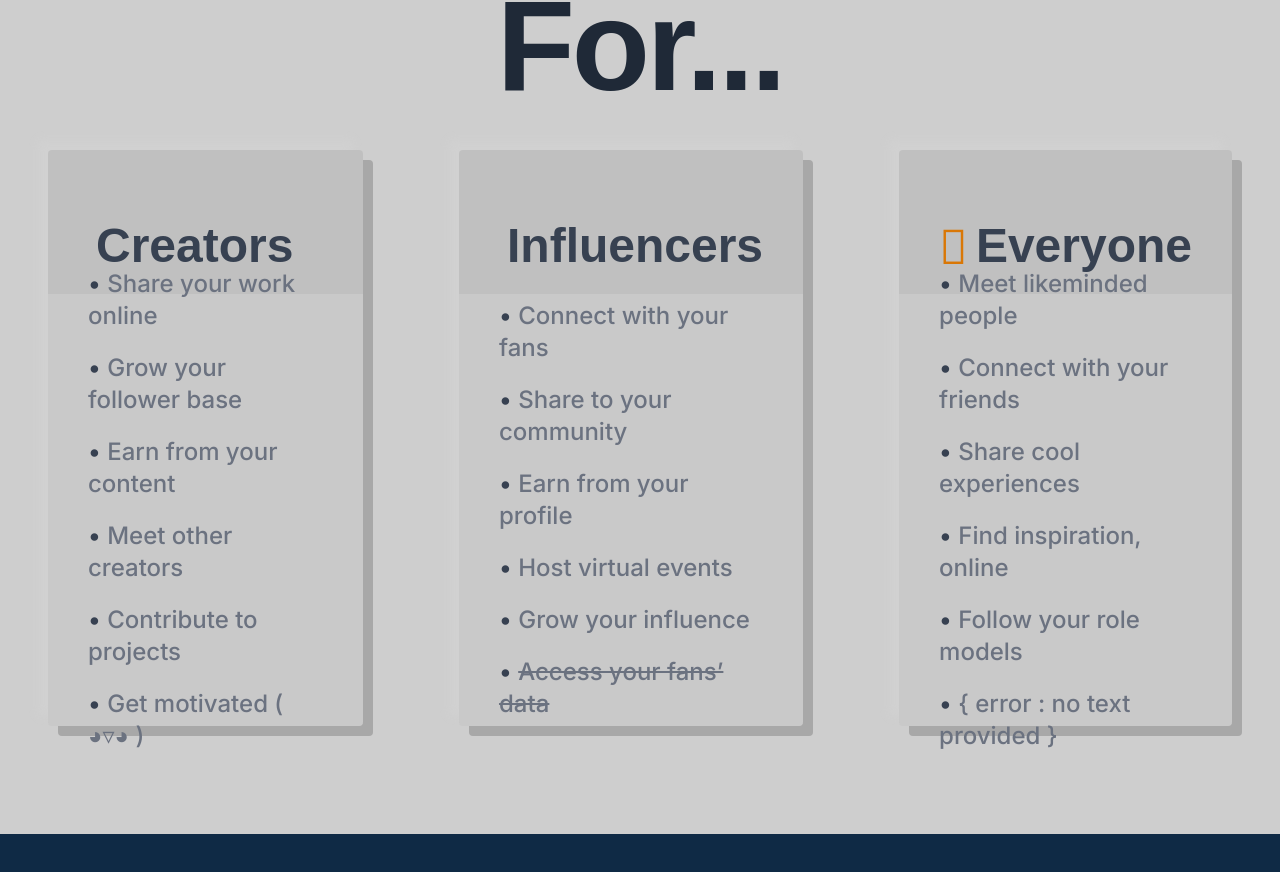
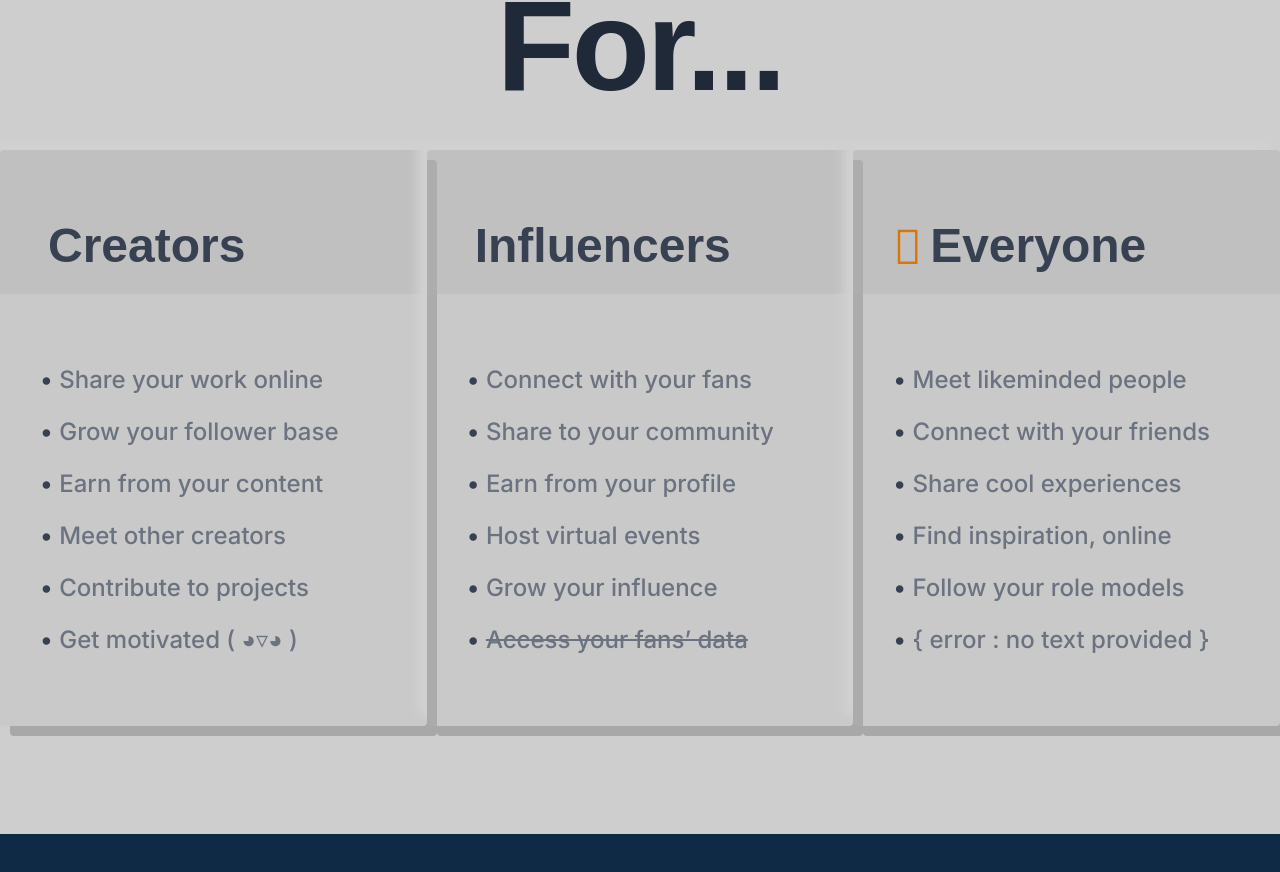
Before and after one commit to kevinjosethomas/haven-frontend, a Next.js app: page / in a window 1280 px wide. Shown: the part 3687-4559 px from the top of the page. Built offline with nearby package versions, Linux system fonts and the light colour scheme; a web font is replaced by a local one.

Commit message:
Changed margin system

```diff
--- a/src/components/index/TargetCard.js
+++ b/src/components/index/TargetCard.js
@@ -2,7 +2,7 @@
 export const TargetCard = props => {
 
   return (
-    <div className="TargetCard flex flex-col items-center justify-between mx-12 w-96 w-card-target-large h-card-target-large cursor-default rounded transform transition duration-500 hover:scale-103">
+    <div className="TargetCard flex flex-col items-center justify-between w-96 w-card-target-large h-card-target-large cursor-default rounded transform transition duration-500 hover:scale-103">
       <div className="flex flex-row items-end justify-start px-10 py-6 w-full h-1/4 bg-light-300 bg-opacity-50 rounded-t">
         <i className={`${props.icon} mr-1 text-5xl ${props.color}`} />
         <h1 className="ml-1 font-acumin font-semibold text-5xl text-gray-700">{ props.title }</h1>
```
